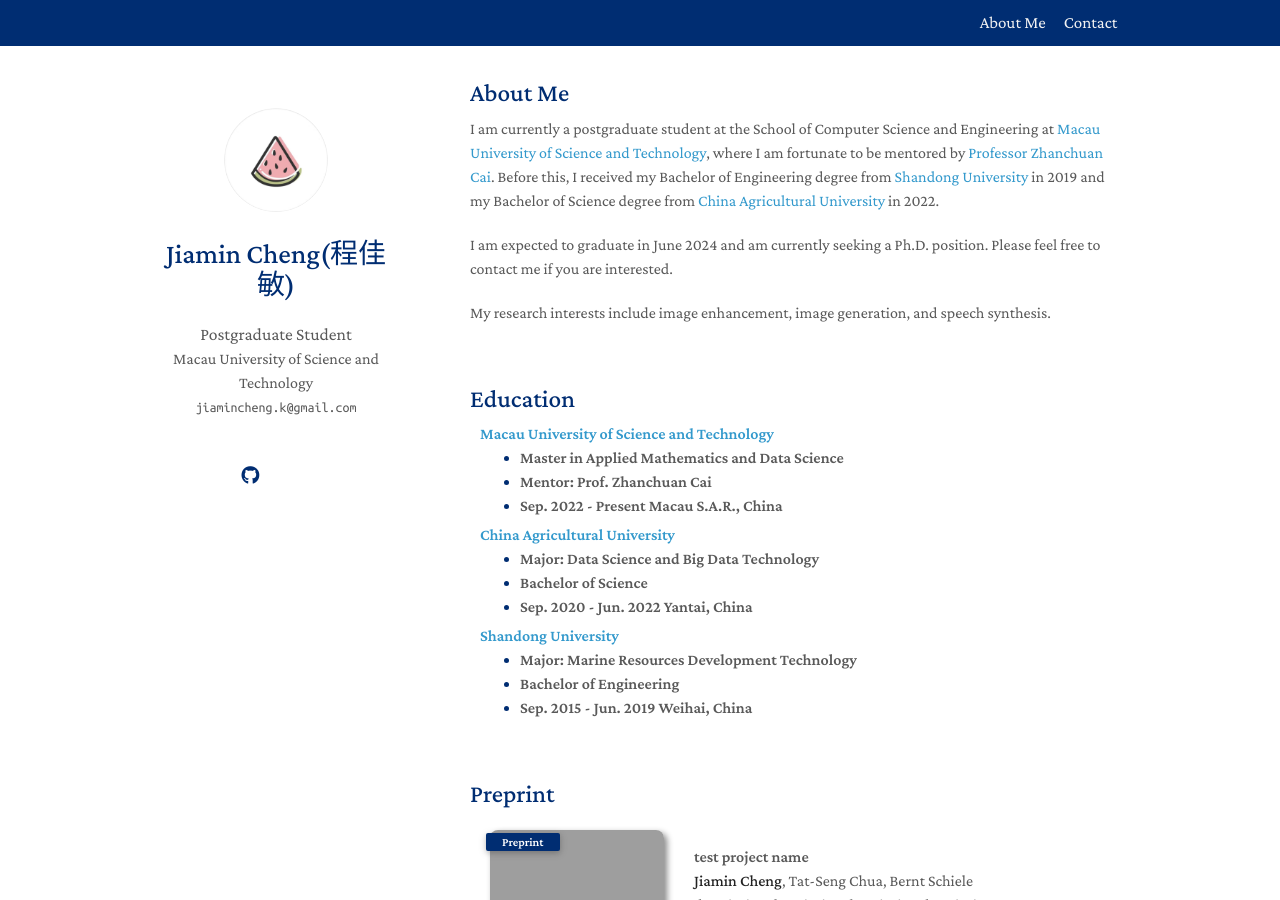
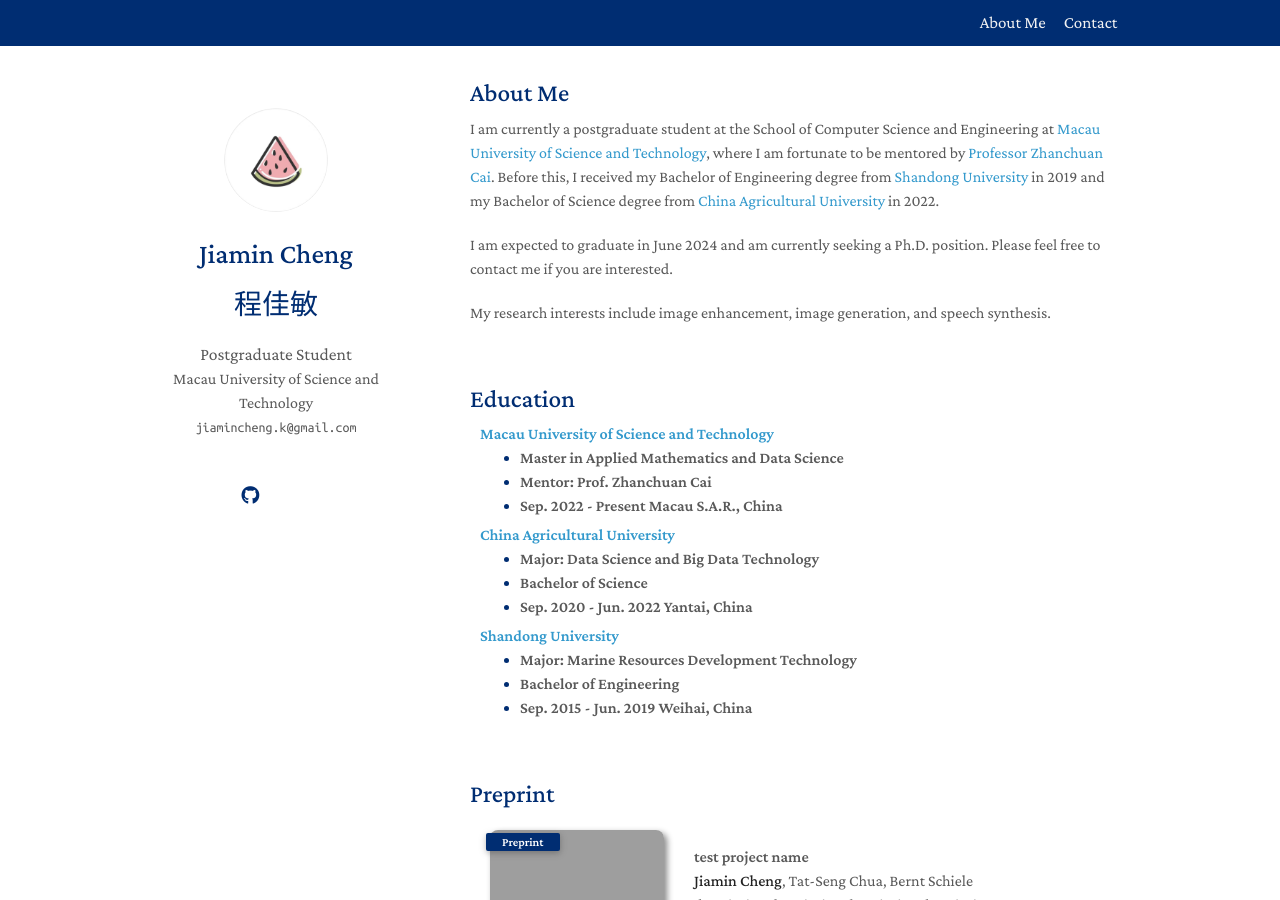
Before and after one commit to jiamincheng/jiamincheng.github.io, a Jekyll site: the page built from index.md, in a window 1280 px wide and 900 px high. Built offline with Jekyll 4.4.1, drawn with Linux system fonts in a browser that asks for light colours; a style sheet for code colours, icons or effects is not loaded; part of the change alters nothing that is shown; grey boxes are pictures that could not be loaded.

Commit message:
Update homepage.html

```diff
--- a/_layouts/homepage.html
+++ b/_layouts/homepage.html
@@ -9,8 +9,7 @@
     <meta name="keywords" content="{{ site.keywords }}">
 
     <meta property="og:type" content="website">
-    <meta property="og:title" content="Jiamin Cheng">
-    <meta property="og:title" content="程佳敏">
+    <meta property="og:title" content="{{ site.title }}">
     <meta property="og:url" content="{{ site.canonical }}">
     <meta property="og:site_name" content="{{ site.title }}">
     <meta property="og:description" content="{{ site.description }}">
@@ -100,7 +99,8 @@
         <a class="image avatar"><img src="{{ site.avatar }}" alt="avatar" /></a>
         {% endif %}
 
-        <h1>{{ site.title }}</h1>
+        <h1>Jiamin Cheng</h1>
+        <h1>程佳敏</h1>
 
         {% if site.position %}
         <position style="font-size:1.10rem;">{{ site.position }}</position>
```
